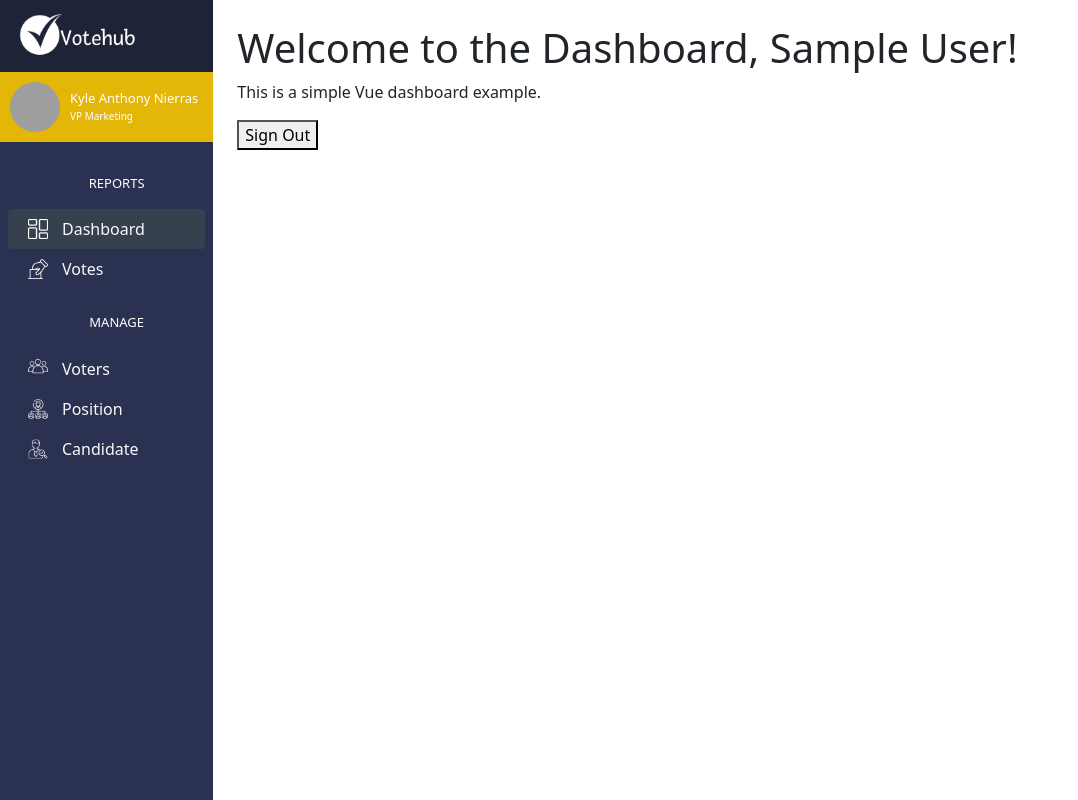
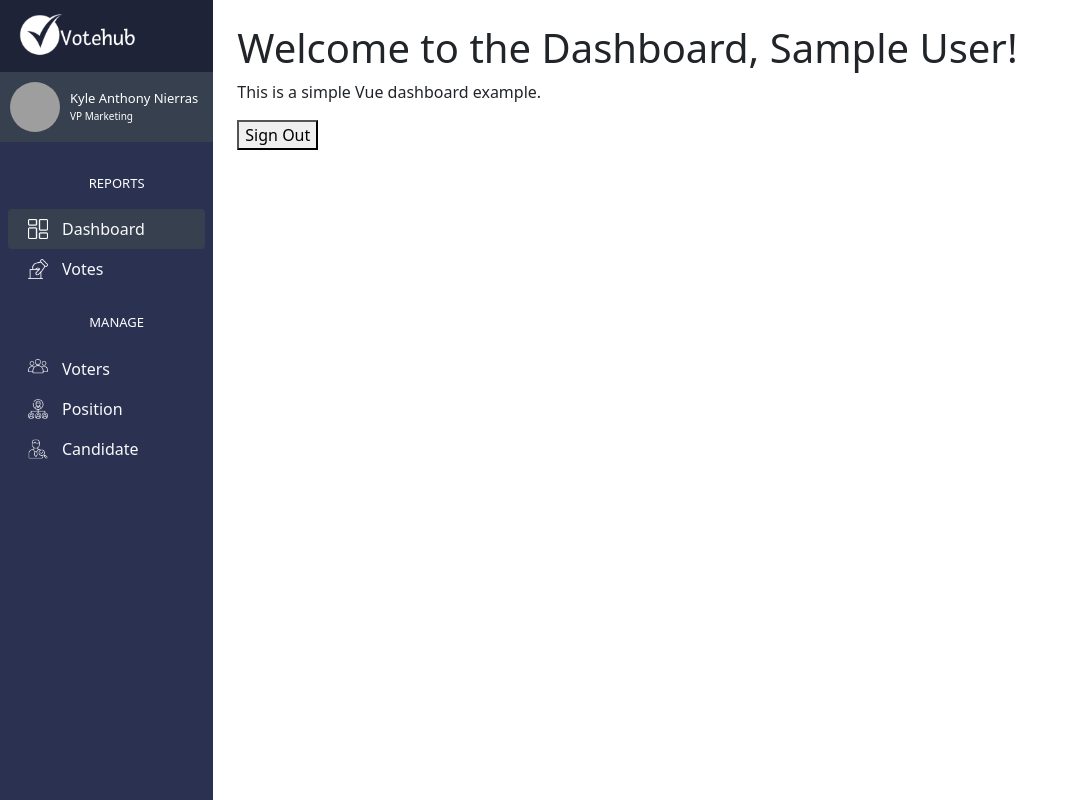
Before and after one commit to KaelNierras/VoteHub, a Vue app: page /dashboard in a window 1280 px wide. Shown: the whole page, without its empty margins (0-1078 px from the left). Built offline with nearby package versions, Linux system fonts and the light colour scheme; no server answers; sample sign-in values are in the browser's storage; grey boxes are pictures that could not be loaded.

Commit message:
Color Fix

```diff
--- a/src/components/Sidebar.vue
+++ b/src/components/Sidebar.vue
@@ -66,7 +66,7 @@ onMounted(() => {
 .profile{
     padding: 10px;
     margin-top: 10px !important;
-    background-color: #E4B608;
+    background-color: #37404e;
     color: white;
     margin-bottom: 0px !important;
 }
```
